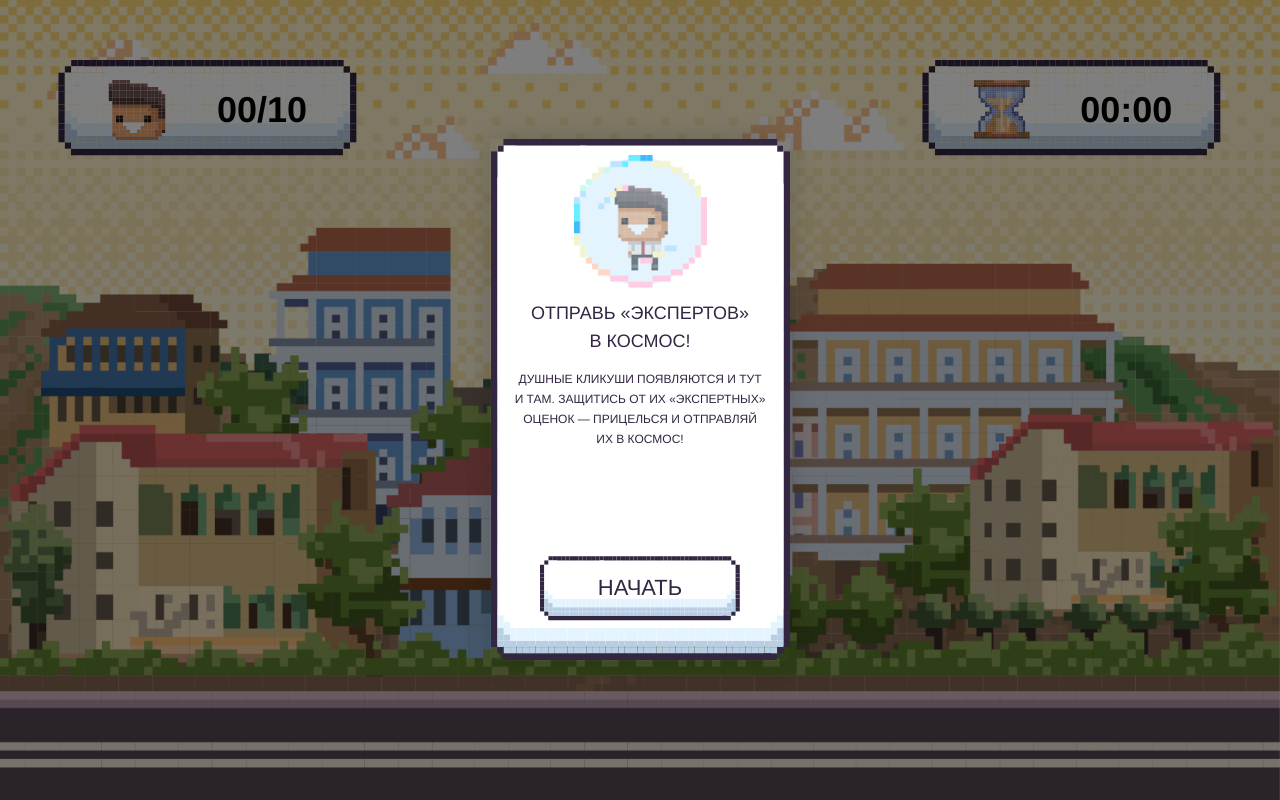
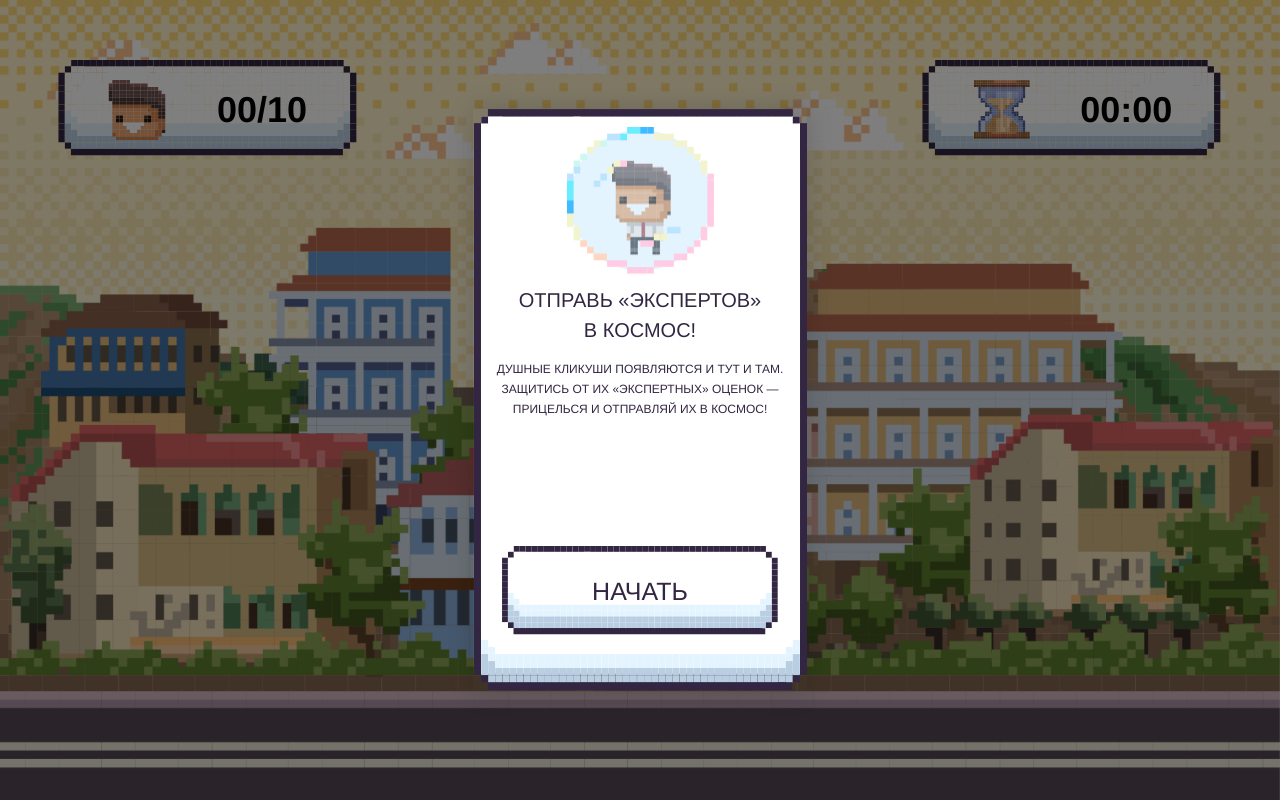
Before and after one commit to ststas/killtheexpert, a React (Create React App) app: page / in a window 1280 px wide. Built offline with nearby package versions, Linux system fonts and the light colour scheme; a web font is replaced by a local one.

Commit message:
update InfoToolTip

```diff
--- a/src/components/InfoToolTip/InfoToolTip.css
+++ b/src/components/InfoToolTip/InfoToolTip.css
@@ -96,7 +96,7 @@
   font-size: 22px;
   font-style: normal;
   font-weight: 400;
-  line-height: 30px; /* 120% */
+  line-height: 120%;
   text-transform: uppercase;
 }
 
@@ -106,3 +106,36 @@
   transform: scale(0.95);
   transition: all 0.1s linear;
 }
+
+@media screen and (min-width: 540px) {
+  .popup__container {
+    width: 334px;
+    height: 582px;
+  }
+  .popup__image-start {
+    height: 147px;
+    width: 147px;
+    margin: 18px 0 auto;
+  }
+
+  .popup__image-finish {
+    width: 97px;
+    height: 88px;
+    margin: 21px auto 0;
+  }
+  .popup__title {
+    font-size: 20px;
+    line-height: 30px;
+    margin: 11px 23px 0;
+  }
+  .popup__text {
+    margin: 14px 23px 0;
+  }
+  .popup__button {
+    width: 279px;
+    height: 89px;
+    margin: auto 0 56px;
+    font-size: 25px;
+    line-height: 120%;
+  }
+}
```
